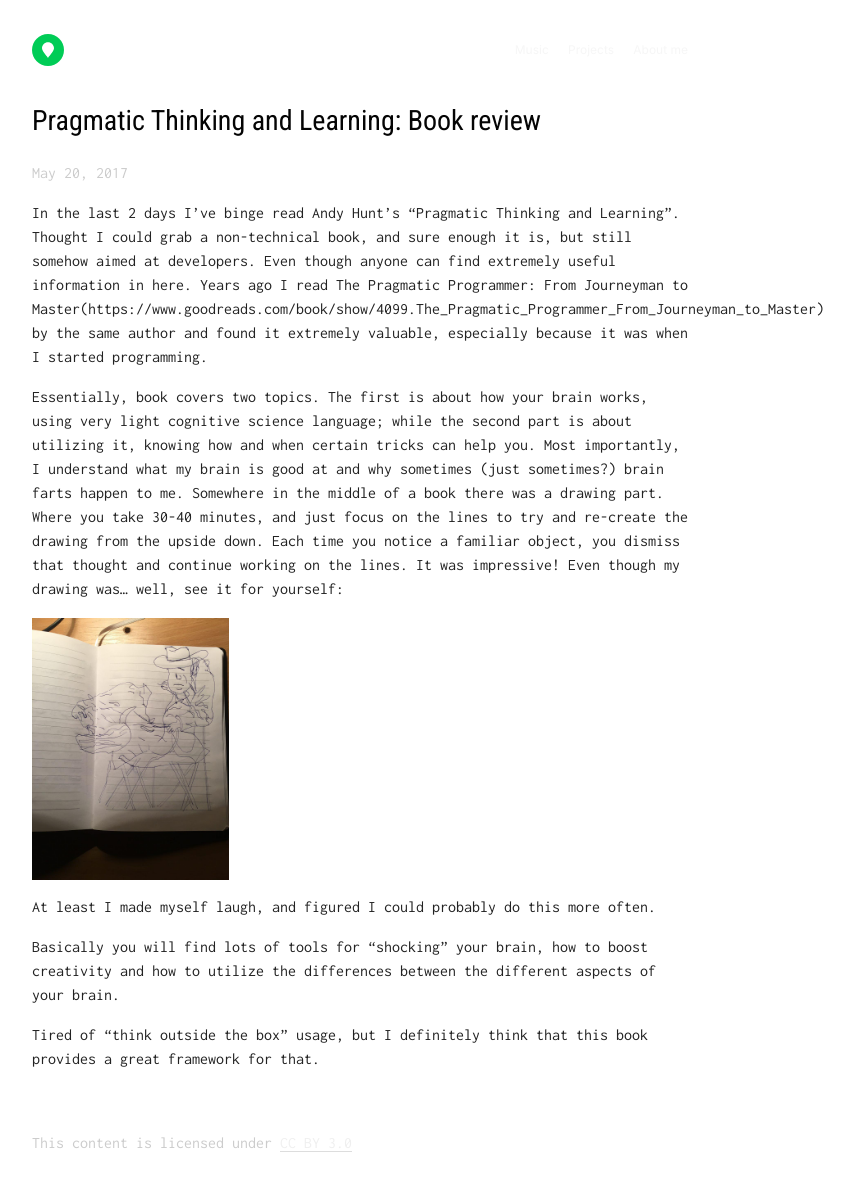
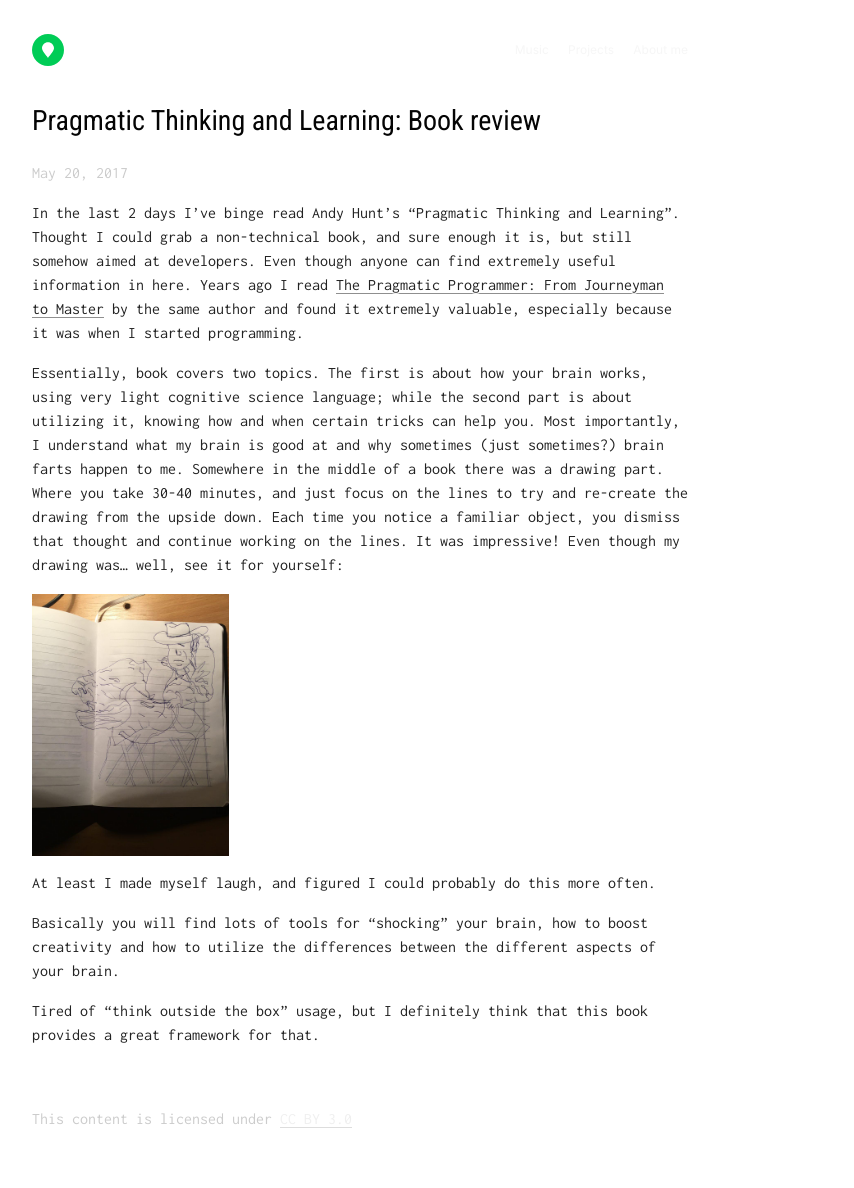
Before and after one commit to nemanjavlahovic/nemanjavlahovic.github.io, a Jekyll site: the page built from _posts/2017-05-20-pragmatic-thinking-and-learning-review.md, in a window 1280 px wide. Shown: the whole page, without its empty margins (280-1134 px from the left). Built offline with Jekyll 4.4.1, drawn with Linux system fonts in a browser that asks for light colours; after the commit the page ends 1164 px from its top, so only the background shows below that.

Commit message:
Fix hyperlink

```diff
--- a/_posts/2017-05-20-pragmatic-thinking-and-learning-review.md
+++ b/_posts/2017-05-20-pragmatic-thinking-and-learning-review.md
@@ -6,7 +6,7 @@
 ---
 
 In the last 2 days I’ve binge read Andy Hunt’s “Pragmatic Thinking and Learning”. Thought I could grab a non-technical book, and sure enough it is, but still somehow aimed at developers. Even though anyone can find extremely useful information in here.
-Years ago I read The Pragmatic Programmer: From Journeyman to Master(https://www.goodreads.com/book/show/4099.The_Pragmatic_Programmer_From_Journeyman_to_Master) by the same author and found it extremely valuable, especially because it was when I started programming.
+Years ago I read [The Pragmatic Programmer: From Journeyman to Master](https://www.goodreads.com/book/show/4099.The_Pragmatic_Programmer_From_Journeyman_to_Master) by the same author and found it extremely valuable, especially because it was when I started programming.
 
 Essentially, book covers two topics. The first is about how your brain works, using very light cognitive science language; while the second part is about utilizing it, knowing how and when certain tricks can help you.
 Most importantly, I understand what my brain is good at and why sometimes (just sometimes?) brain farts happen to me.
```
